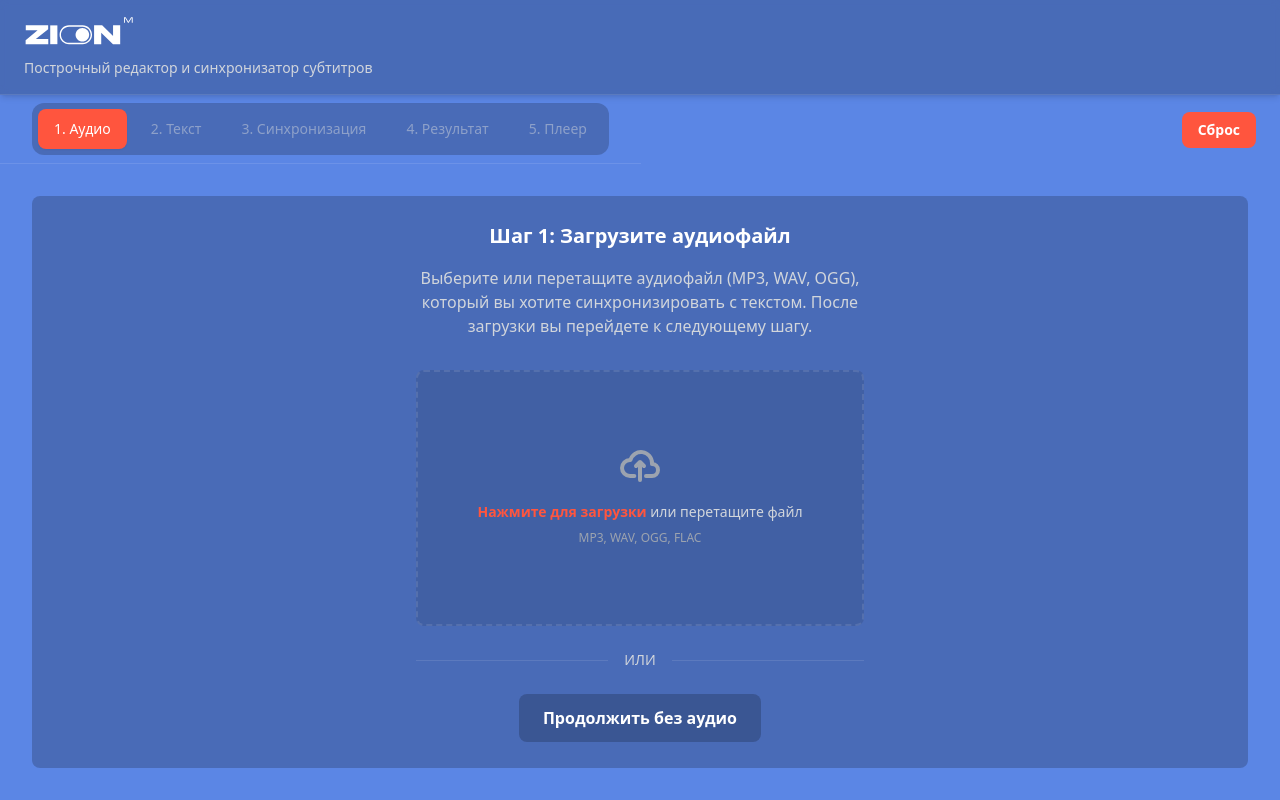
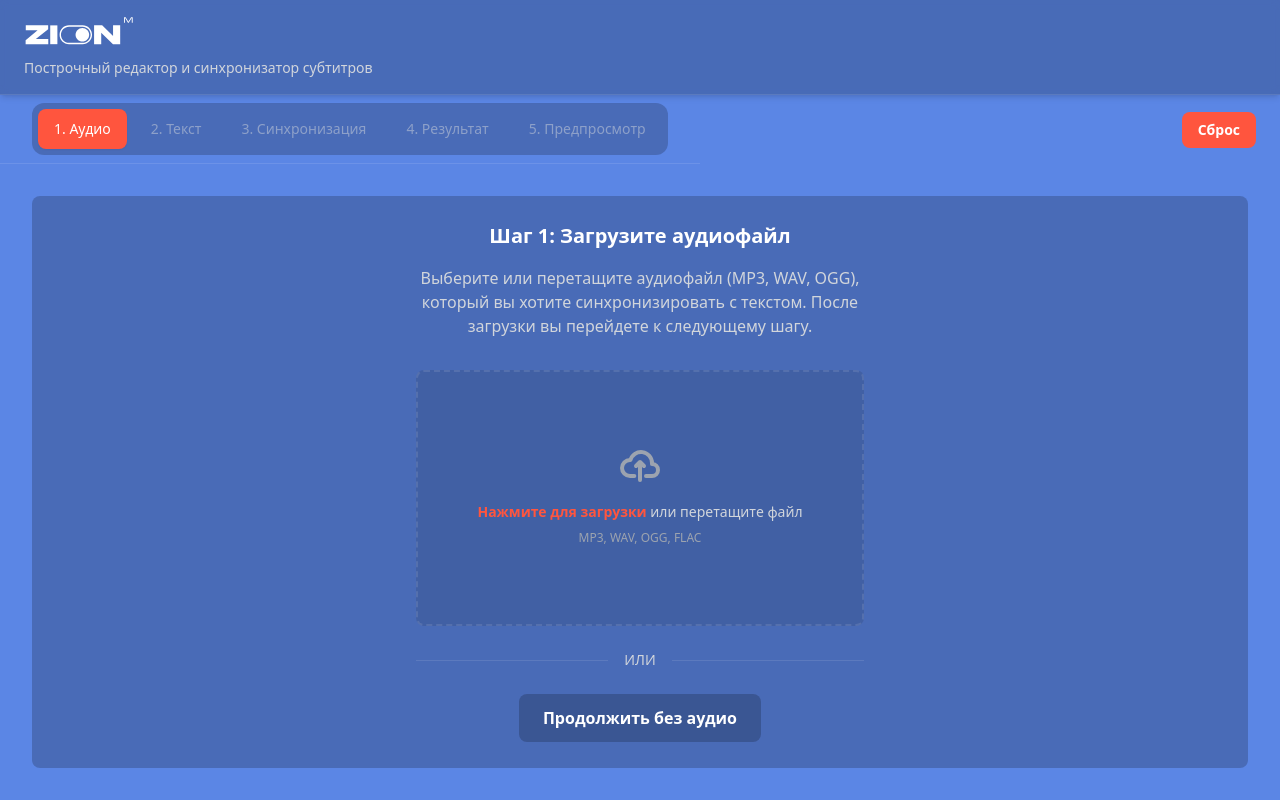
Before and after one commit to AlexanderKozhe/SyncLyricsshort, a Vue app: page / in a window 1280 px wide. Built offline with nearby package versions, Linux system fonts and the light colour scheme.

Commit message:
Changes before Firebase Studio auto-run

```diff
--- a/components/Tabs.vue
+++ b/components/Tabs.vue
@@ -39,7 +39,7 @@ const tabConfig: { id: Tab; label: string }[] = [
   { id: Tab.Text, label: '2. Текст' },
   { id: Tab.Sync, label: '3. Синхронизация' },
   { id: Tab.Result, label: '4. Результат' },
-  { id: Tab.Player, label: '5. Плеер' },
+  { id: Tab.Player, label: '5. Предпросмотр' },
   { id: Tab.Admin, label: 'Админ' },
 ];
 
```
